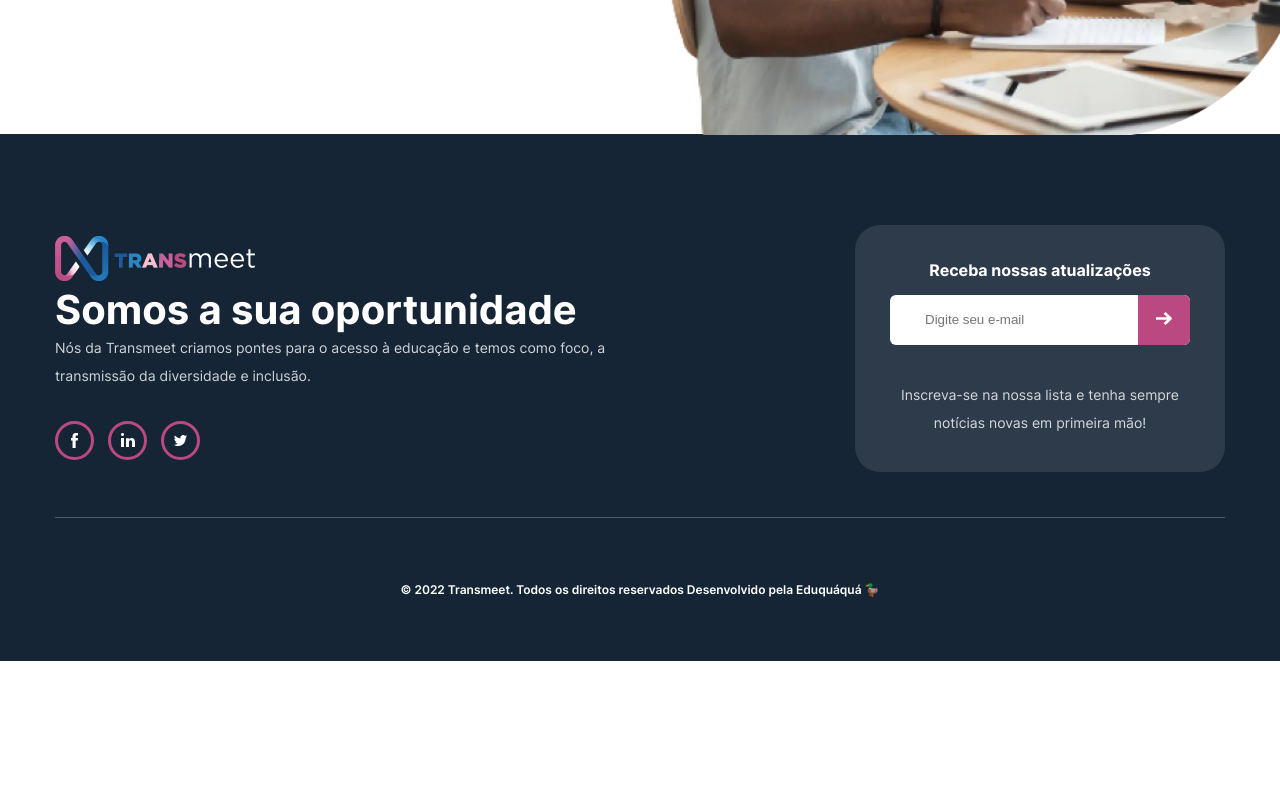
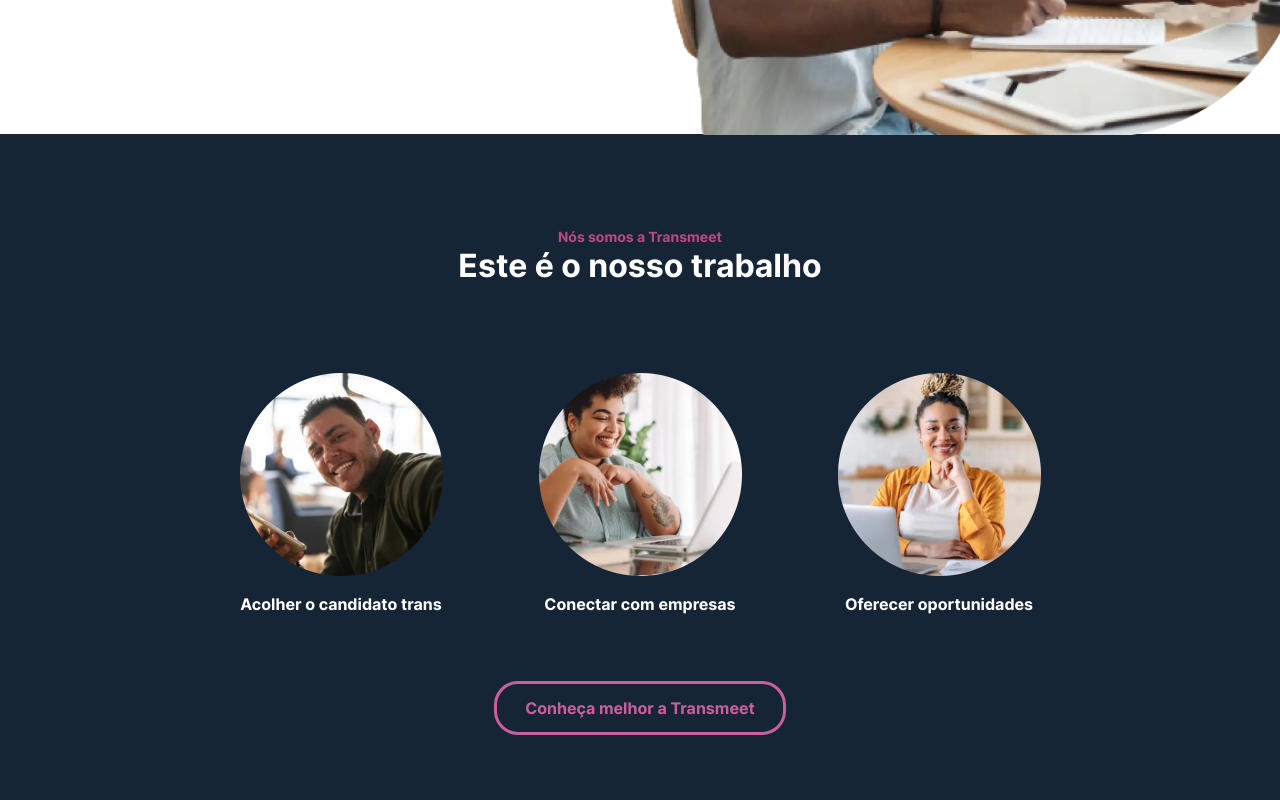
Before and after one commit to francisko-rezende/transmeet-landing-page, a Next.js app: page / in a window 1280 px wide. Shown: the part 620-1420 px from the top of the page. Before the commit the page ends 1281 px from the top, so only its background shows below. Built offline with nearby package versions, Linux system fonts and the light colour scheme.

Commit message:
feat: render ThisIsOurJob section in Home

```diff
--- a/src/pages/index.tsx
+++ b/src/pages/index.tsx
@@ -1,6 +1,7 @@
 import EducationOpportunityDiversity from 'components/EducationOpportunityDiversity'
 import Footer from 'components/Footer'
 import Header from 'components/Header'
+import ThisIsOurJob from 'components/ThisIsOurJob'
 import Head from 'next/head'
 
 export default function Home() {
@@ -12,6 +13,7 @@ export default function Home() {
       </Head>
       <Header />
       <EducationOpportunityDiversity />
+      <ThisIsOurJob />
       <Footer />
     </>
   )
```
